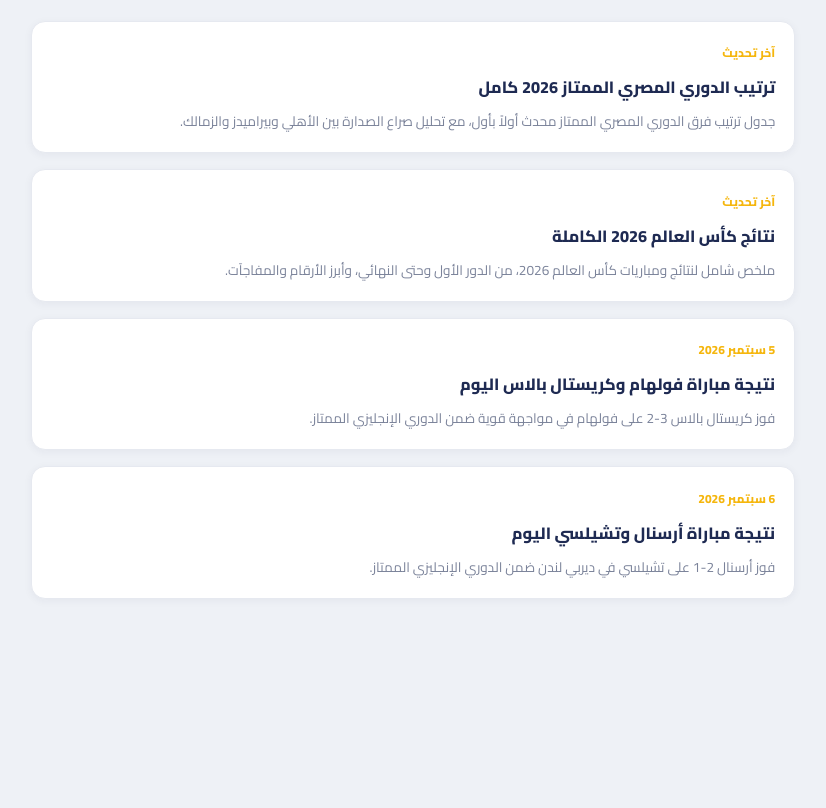
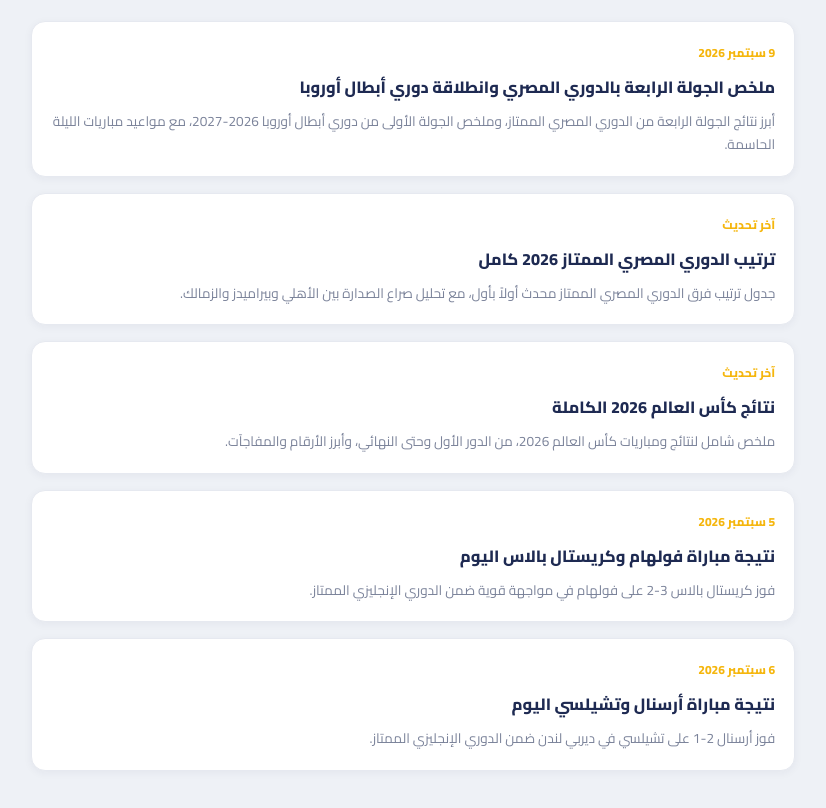
Before and after one commit to haleemhlmygl-source/koora, a plain HTML site: page news/index.html in a window 1280 px wide. Shown: the part 122-930 px from the top of the page, without its empty margins (227-1053 px from the left). Before the commit the page ends 800 px from the top, so only its background shows below. Drawn offline with Linux system fonts and the light colour scheme.

Commit message:
Update index.html

```diff
--- a/news/index.html
+++ b/news/index.html
@@ -26,6 +26,12 @@
   <a href="../index.html" class="back">← الرئيسية</a>
   <h1>أخبار كرة القدم</h1>
 
+  <a href="round4-egypt-champions-league-matchday1.html" class="article-card">
+    <span class="date">9 سبتمبر 2026</span>
+    <h2>ملخص الجولة الرابعة بالدوري المصري وانطلاقة دوري أبطال أوروبا</h2>
+    <p>أبرز نتائج الجولة الرابعة من الدوري المصري الممتاز، وملخص الجولة الأولى من دوري أبطال أوروبا 2026-2027، مع مواعيد مباريات الليلة الحاسمة.</p>
+  </a>
+
   <a href="tarteeb-dawry-masry-2026.html" class="article-card">
     <span class="date">آخر تحديث</span>
     <h2>ترتيب الدوري المصري الممتاز 2026 كامل</h2>
```
